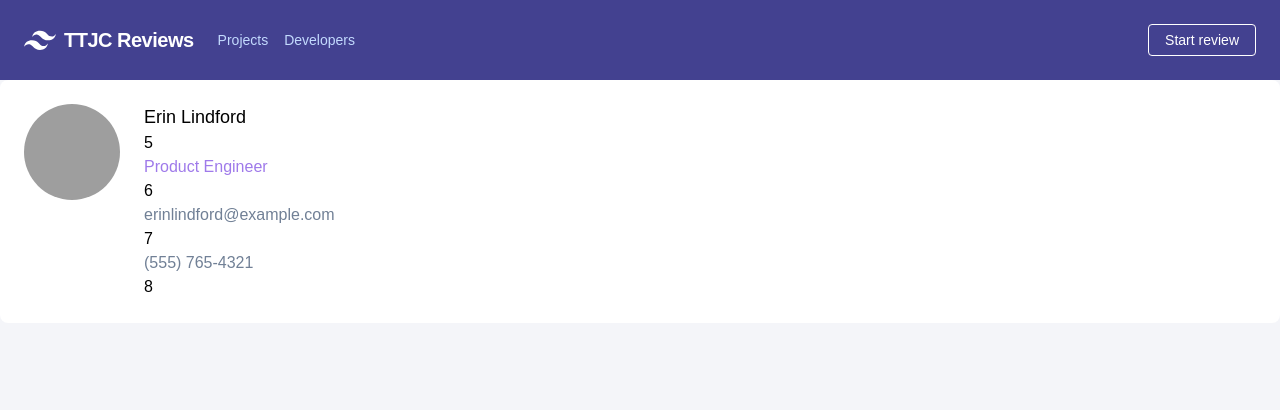
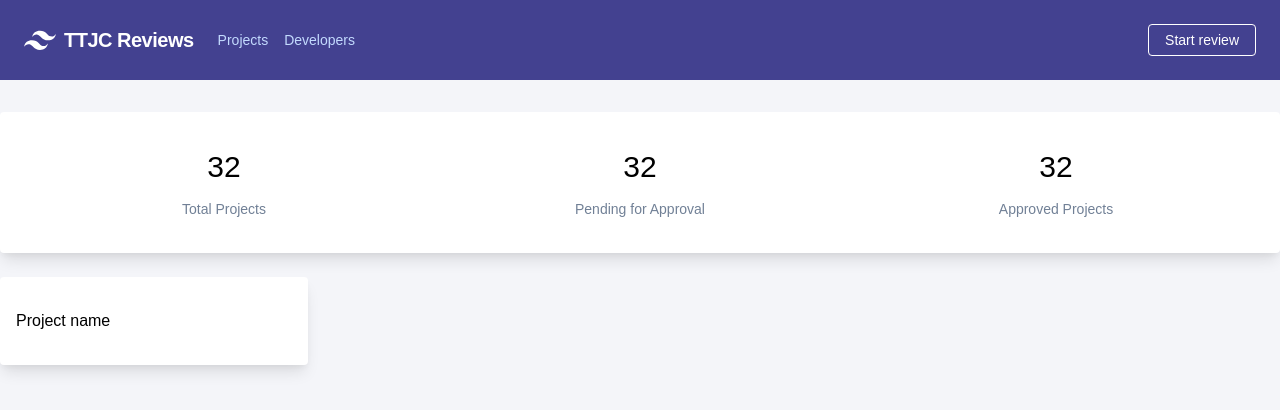
Before and after one commit to makerdock/ttjc-mentor-review, a React (Create React App) app: page /projects in a window 1280 px wide. Shown: the top 410 px of the page. Built offline with nearby package versions, Linux system fonts and the light colour scheme; grey boxes are pictures that could not be loaded; the HTML template or start-up script is replaced by a standard one; a web font is replaced by a local one.

Commit message:
fixed the routes

```diff
--- a/src/App.tsx
+++ b/src/App.tsx
@@ -20,10 +20,10 @@ const Router = () => {
           <Navbar />
           <Switch>
             <Route path="/developers">
-              <DevListPage />
+              <HomePage />
             </Route>
             <Route path="/projects">
-              <HomePage />
+              <DevListPage />
             </Route>
           </Switch>
         </>
```
